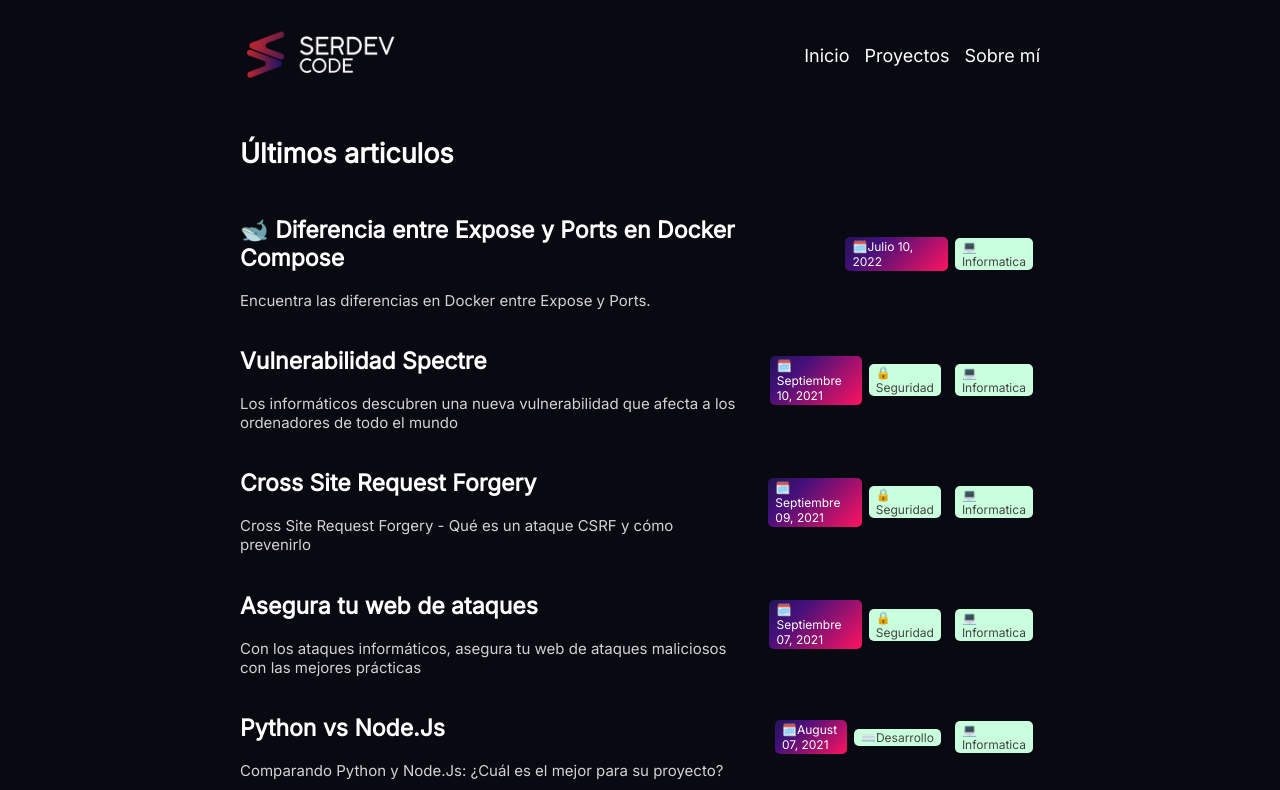
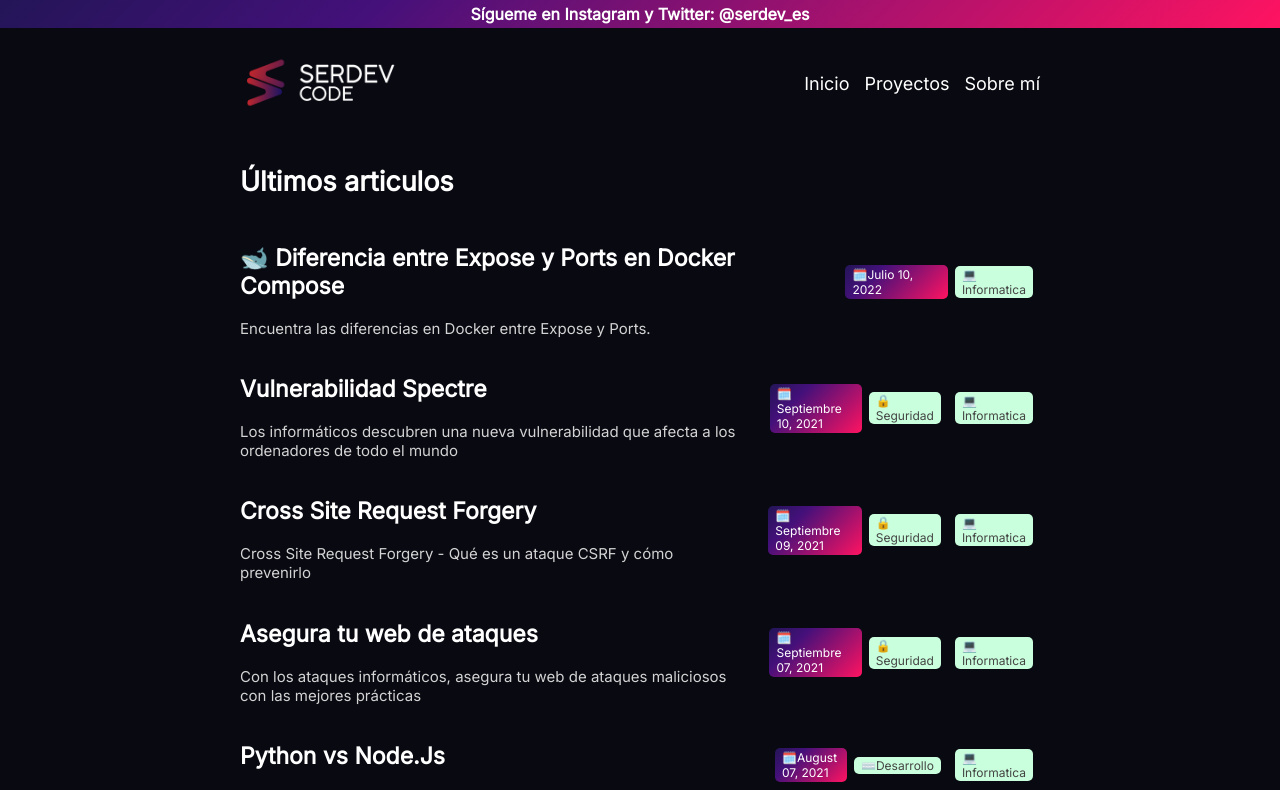
Before and after one commit to Jaserto/blog, a Next.js app: page / in a window 1280 px wide. Shown: the top 790 px of the page. Built offline with nearby package versions, Linux system fonts and the light colour scheme.

Commit message:
headerSocialMedia

```diff
--- a/layouts/header/header.js
+++ b/layouts/header/header.js
@@ -12,7 +12,9 @@ import { Logo } from "../../components/Logo";
 const Header = () => {
   return (
     <>
-
+          <HeaderBar>
+        <span>Sígueme en Instagram y Twitter: @serdev_es</span>
+      </HeaderBar>
       <HeaderWrapper id="layout-header">
         <Link href={"/"}>
           <a className="logo" style={{ display: "flex", alignItems: "center" }}>
```
